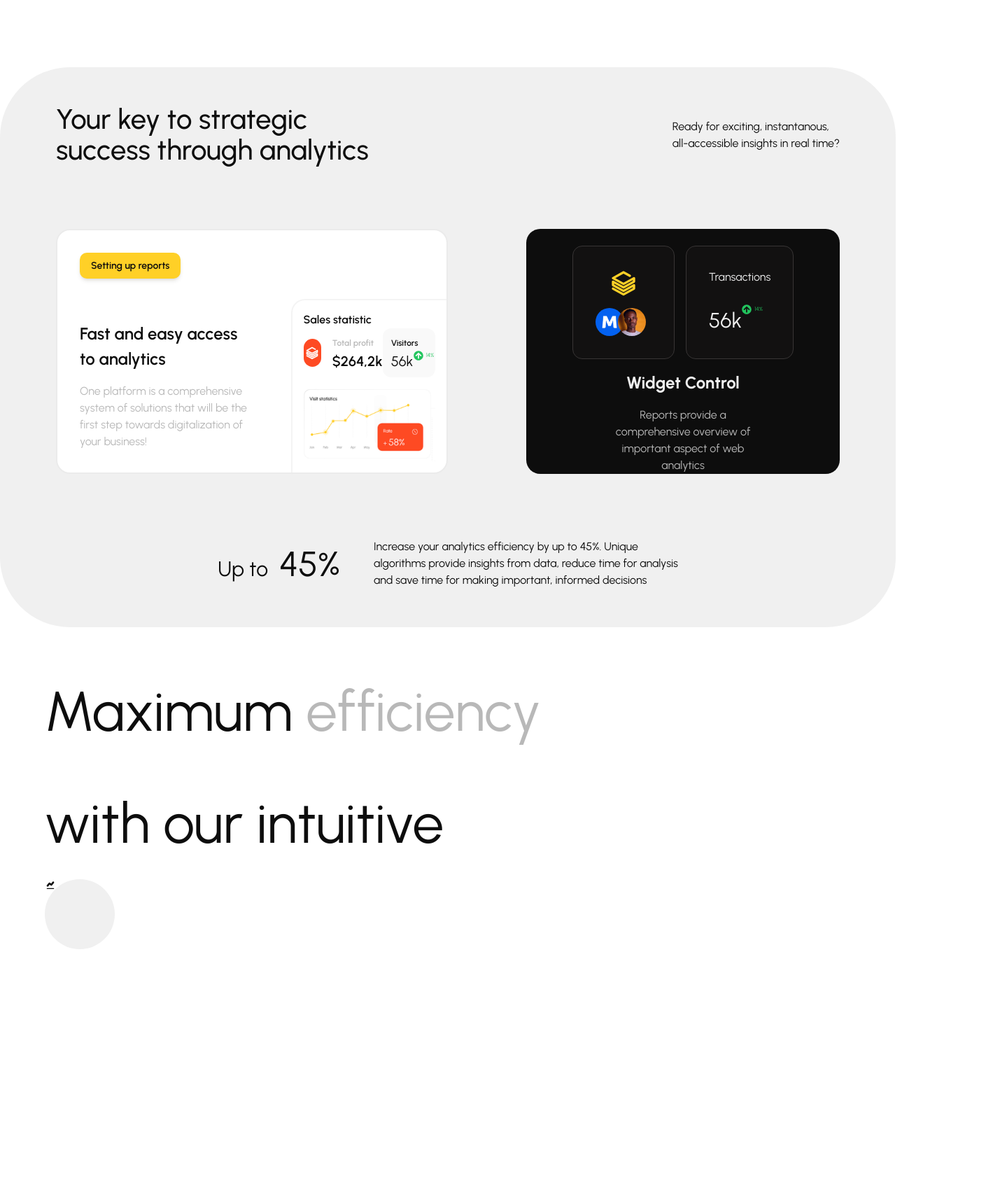
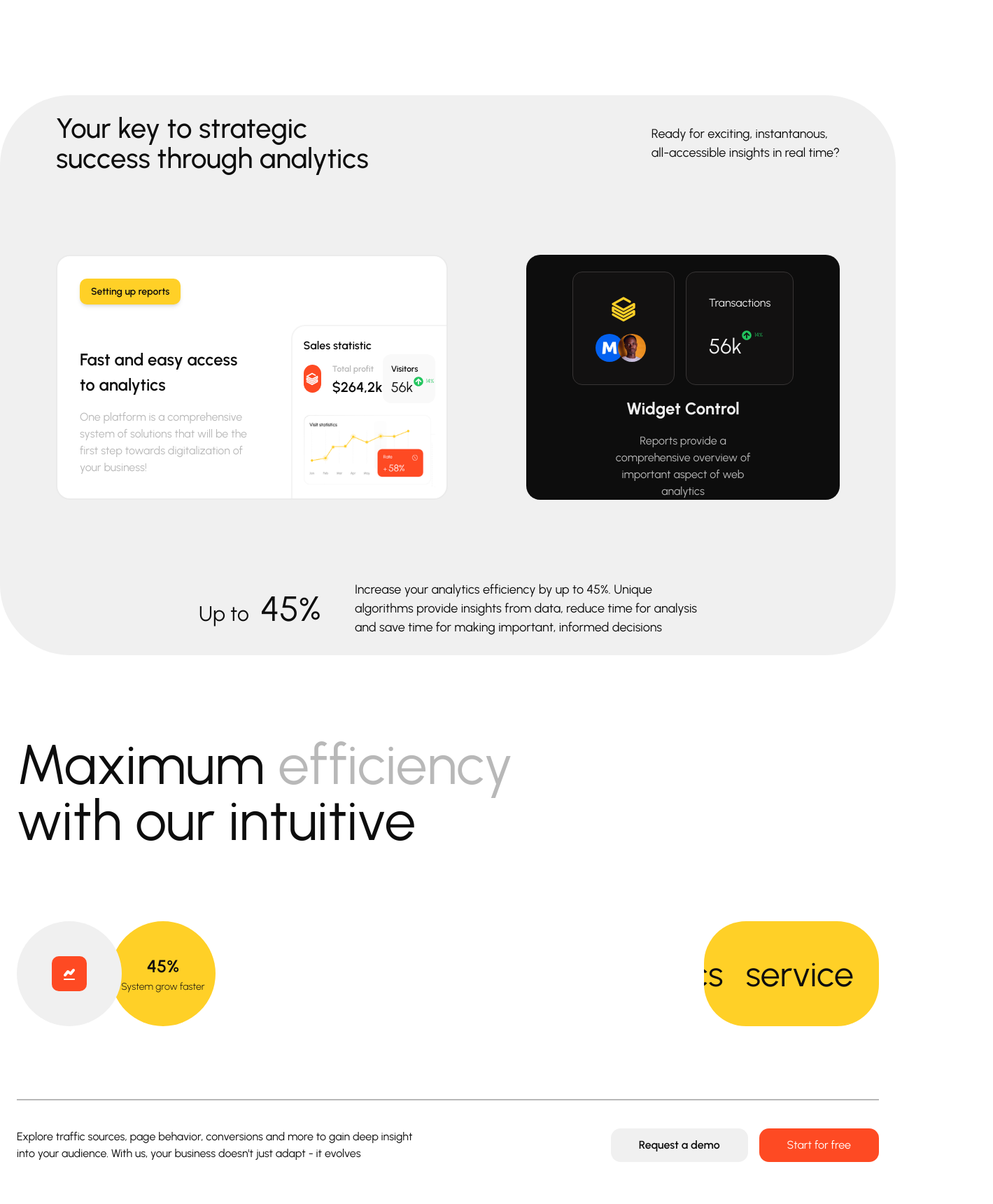
Before and after one commit to dejiborewa/moniepoint, a React (Vite) app: page / in a window 1280 px wide. Shown: the part 720-2440 px from the top of the page at 70% size, 1419 px wide, since content can reach past the window. Built offline with nearby package versions, Linux system fonts and the light colour scheme.

Commit message:
feat: updates

```diff
--- a/package.json
+++ b/package.json
@@ -10,9 +10,11 @@
     "preview": "vite preview"
   },
   "dependencies": {
+    "framer-motion": "^11.2.4",
     "react": "^18.2.0",
     "react-dom": "^18.2.0",
-    "react-icons": "^5.2.1"
+    "react-icons": "^5.2.1",
+    "react-use-measure": "^2.1.1"
   },
   "devDependencies": {
     "@types/react": "^18.2.66",
--- a/src/App.tsx
+++ b/src/App.tsx
@@ -3,6 +3,7 @@ import Analytics from "./components/analytics/analytics";
 import Efficiency from "./components/efficiency/efficiency";
 import Header from "./components/header/header";
 import Hero from "./components/hero/hero";
+import Data from "./components/data/data";
 
 function App() {
   return (
@@ -11,6 +12,7 @@ function App() {
       <Hero />
       <Analytics />
       <Efficiency />
+      <Data />
     </main>
   );
 }
--- a/src/components/analytics/analytics.tsx
+++ b/src/components/analytics/analytics.tsx
@@ -4,7 +4,7 @@ import { FaArrowCircleUp } from "react-icons/fa";
 
 const Analytics = () => {
   return (
-    <section className="w-auto h-screen rounded-[100px] bg-offWhite -mx-6 px-20 py-10 flex flex-col justify-around">
+    <section className="w-auto h-screen rounded-[100px] bg-offWhite -mx-6 px-20 my-10 flex flex-col justify-around 2xl:px-[7.5rem]">
       <div className="flex justify-between items-center">
         <h1 className="leading-[2.7rem] text-[40px] font-[500]">
           Your key to strategic
@@ -12,7 +12,7 @@ const Analytics = () => {
           success through analytics
         </h1>
 
-        <p className="text-justify">
+        <p className="text-justify text-base">
           Ready for exciting, instantanous,
           <br />
           all-accessible insights in real time?
@@ -128,7 +128,7 @@ const Analytics = () => {
           <span className="text-[50px] 2xl:text-[150px]">45%</span>
         </div>
 
-        <span>
+        <span className="text-base">
           Increase your analytics efficiency by up to 45%. Unique
           <br />
           algorithms provide insights from data, reduce time for analysis
--- /dev/null
+++ b/src/components/data/data.tsx
@@ -0,0 +1,34 @@
+import Menu from "../menu/menu";
+
+const Data = () => {
+  return (
+    <section className="bg-offWhite h-[135vh] -mx-6 rounded-[100px] pl-10 py-20  2xl:pl-[7.5rem]">
+      <div className="flex overflow-x-hidden">
+        <div className="w-[50%] 2xl:w-[40%]">
+          <div className="text-[80px] leading-[6rem]">
+            <h1>
+              Turning data into real
+              <br /> action and ideas.
+            </h1>
+          </div>
+
+          <Menu />
+        </div>
+
+        <div className="w-[50%] relative left-[200px] 2xl:w-[60%]">
+          <img src="/data.png" />
+        </div>
+      </div>
+
+      <div className="h-max flex items-baseline font-semibold 2xl:tracking-[-1.5em] relative -top-[10vh]">
+        <h1 className="lg:text-[300px] xl:text-[450px] 2xl:text-[620px]">R</h1>
+        <h1 className="lg:text-[300px] xl:text-[450px] 2xl:text-[620px]">a</h1>
+        <h1 className="lg:text-[300px] xl:text-[450px] 2xl:text-[620px]">m</h1>
+        <h1 className="lg:text-[300px] xl:text-[450px] 2xl:text-[620px]">o</h1>
+        <h1 className="lg:text-[300px] xl:text-[450px] 2xl:text-[620px]">s</h1>
+      </div>
+    </section>
+  );
+};
+
+export default Data;
--- a/src/components/efficiency/efficiency.tsx
+++ b/src/components/efficiency/efficiency.tsx
@@ -1,18 +1,89 @@
+import { animate, motion, useMotionValue } from "framer-motion";
+import { useEffect } from "react";
 import { TiChartLine } from "react-icons/ti";
+import useMeasure from "react-use-measure";
+import Button from "../button/button";
 
 const Efficiency = () => {
+  const [ref, bounds] = useMeasure();
+
+  const x = useMotionValue(0);
+
+  useEffect(() => {
+    const finalPosition = -bounds.width - 160;
+    const controls = animate(x, [0, finalPosition], {
+      ease: "linear",
+      duration: 4,
+      repeat: Infinity,
+      repeatType: "loop",
+      repeatDelay: 0,
+    });
+
+    return controls.stop;
+  }, [x, bounds.width]);
+
+  useMotionValue(0);
+
   return (
-    <section className="bg-white h-screen p-10">
-      <h1 className="text-[50px] lg:text-[80px] 2xl:text-[150px] leading-[10rem]">
+    <section className="bg-white h-screen py-10 flex flex-col justify-around 2xl:px-20">
+      <h1 className="text-[50px] leading-[5rem] lg:text-[80px] 2xl:text-[200px] 2xl:leading-[10rem]">
         Maximum <span className="text-darkGrey">efficiency</span> <br />
         with our intuitive
       </h1>
 
-      <div>
-        <div className="w-[100px] h-[100px] bg-offWhite rounded-full">
-          <span className="bg-orange w-[40px] h-[40px] rounded-[10px]">
-            <TiChartLine />
-          </span>
+      <div className="flex justify-between my-8 2xl:my-16">
+        <div className="flex">
+          <div className="w-[150px] h-[150px]  2xl:w-[200px] 2xl:h-[200px] bg-offWhite rounded-full flex items-center justify-center z-10">
+            <span className="bg-orange w-[50px] h-[50px] rounded-[10px] flex items-center justify-center">
+              <TiChartLine className="text-white text-2xl" />
+            </span>
+          </div>
+
+          <div className="w-[150px] h-[150px] 2xl:w-[200px] 2xl:h-[200px] bg-yellow rounded-full flex items-center justify-center relative -left-4">
+            <div className="text-center w-[150px]">
+              <span className="font-semibold text-[25px]">45%</span>
+              <span className="block font-light text-[14px]">
+                System grow faster
+              </span>
+            </div>
+          </div>
+        </div>
+
+        <div className="bg-yellow h-[150px] w-[250px] overflow-hidden flex items-center rounded-[60px] 2xl:w-[500px] 2xl:h-[200px] gap-8">
+          {["Analytics", "service"].map((item, index) => (
+            <motion.h1
+              ref={ref}
+              style={{ x }}
+              className="text-[50px] 2xl:text-[200px] text-nowrap"
+              key={index}
+            >
+              {item}
+            </motion.h1>
+          ))}
+        </div>
+      </div>
+
+      <div className="flex justify-between border-t-2 border-darkGrey py-10">
+        <div>
+          <p>
+            Explore traffic sources, page behavior, conversions and more to gain
+            deep insight
+          </p>
+          <p>
+            into your audience. With us, your business doesn't just adapt - it
+            evolves
+          </p>
+        </div>
+
+        <div className="flex gap-[1rem]">
+          <Button
+            text="Request a demo"
+            classname="bg-offWhite px-10 py-2 rounded-[14px] font-semibold"
+          />
+          <Button
+            text="Start for free"
+            classname="bg-orange px-10 py-2 rounded-[14px] text-white"
+          />
         </div>
       </div>
     </section>
--- a/src/components/hero/hero.tsx
+++ b/src/components/hero/hero.tsx
@@ -5,7 +5,7 @@ const Hero = () => {
   return (
     <section className="w-full h-[calc(100vh-72px)] p-10 flex items-center justify-center bg-white">
       <div>
-        <div className="flex gap-[2rem] w-full">
+        <div className="flex justify-between gap-[2rem] w-full 2xl:justify-start">
           <div className="w-[50%] 2xl:w-auto">
             <div className="flex items-center relative left-[1rem] 2xl:left-[3em]">
               <div className="w-[100px] h-[100px] bg-offWhite rounded-full flex items-center justify-center">
@@ -20,7 +20,7 @@ const Hero = () => {
                 Analytics
               </h1>
             </div>
-            <h1 className="text-nowrap text-[50px] lg:text-[80px] 2xl:text-[150px] 2xl:leading-[5rem]">
+            <h1 className="text-nowrap leading-[2rem] text-[50px] lg:text-[80px] 2xl:text-[150px] 2xl:leading-[5rem]">
               that <span className="text-darkGrey">helps</span> you
             </h1>
           </div>
@@ -33,7 +33,7 @@ const Hero = () => {
         </div>
 
         <h1 className="flex items-center justify-end text-nowrap">
-          <span className="text-[50px] lg:text-[80px] 2xl:text-[150px] 2xl:leading-[12rem]">
+          <span className="text-[50px] leading-[6rem] lg:text-[80px] 2xl:text-[150px] 2xl:leading-[12rem]">
             shape
           </span>
           <div className="w-[100px] h-[100px] bg-yellow rounded-full flex gap-[4px] items-center justify-center mx-6">
@@ -41,7 +41,7 @@ const Hero = () => {
             <div className="bg-black rounded-sm w-[6px] h-[22px]"></div>
             <div className="bg-black rounded-sm w-[6px] h-[12px]"></div>
           </div>
-          <span className="text-[50px] lg:text-[80px] 2xl:text-[150px] 2xl:leading-[12rem]">
+          <span className="text-[50px] leading-[6rem] lg:text-[80px] 2xl:text-[150px] 2xl:leading-[12rem]">
             the future
           </span>
         </h1>
--- /dev/null
+++ b/src/components/menu/menu.tsx
@@ -0,0 +1,22 @@
+import { dataList } from "../../utils/conts";
+import { FiPlus } from "react-icons/fi";
+
+const Menu = () => {
+  return (
+    <div className="mt-14">
+      {dataList.map((item, index) => (
+        <div
+          key={index}
+          className="bg-white flex items-center justify-between w-[300px] my-6 p-4 rounded-[20px] shadow-lg"
+        >
+          <p className="text-base font-[500]">{item}</p>
+          <div className="w-[40px] h-[40px] bg-offWhite flex items-center justify-center rounded-full">
+            <FiPlus />
+          </div>
+        </div>
+      ))}
+    </div>
+  );
+};
+
+export default Menu;
--- a/src/index.css
+++ b/src/index.css
@@ -10,4 +10,5 @@
     text-rendering: optimizeLegibility;
     -webkit-font-smoothing: antialiased;
     -moz-osx-font-smoothing: grayscale;
+    scroll-behavior: smooth;
 }
--- a/src/utils/conts.ts
+++ b/src/utils/conts.ts
@@ -5,3 +5,9 @@ export const headerList = [
   "History",
   "Settings",
 ];
+
+export const dataList = [
+  "Instant Insights",
+  "AI Technology",
+  "Easy integration",
+];
--- a/tailwind.config.js
+++ b/tailwind.config.js
@@ -15,6 +15,9 @@ export default {
         yellow: "#ffd027",
         orange: "#fe4a23",
       },
+      screens: {
+        "2xl": "1600px",
+      },
     },
   },
   plugins: [],
```
Also changed, not shown: public/data.png (added), 1 other file (tests, documents, lock files or other folders).
